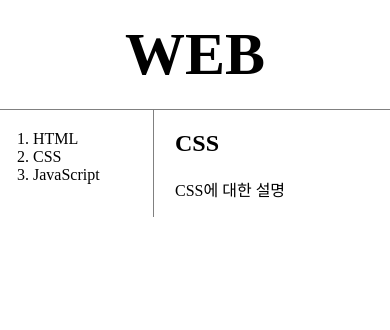
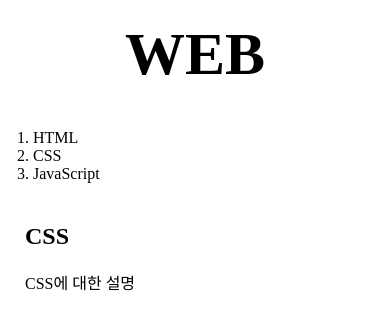
Before and after one commit to hongju-jeong/WEB, a plain HTML site: page 2.html in a window 390 px wide. Drawn offline with Linux system fonts and the light colour scheme.

Commit message:
media query

```diff
--- a/2.html
+++ b/2.html
@@ -34,6 +34,17 @@
   #article{
     padding-left: 25px;
   }
+  @media(max-width:800px)
+  {
+    #gird{
+      display: block;
+    }
+    ol{
+      border-right: none;
+    }
+    h1 {
+      border-bottom:none;
+  }
 </style>
 </head>
 <body>
```
